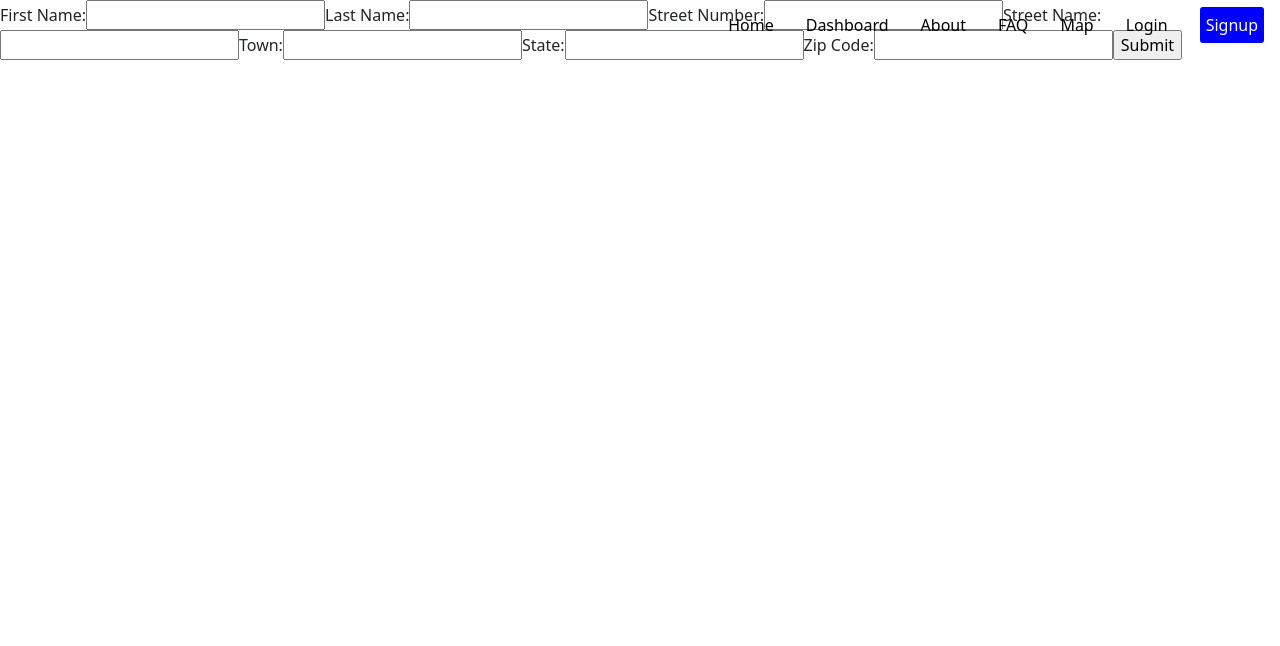
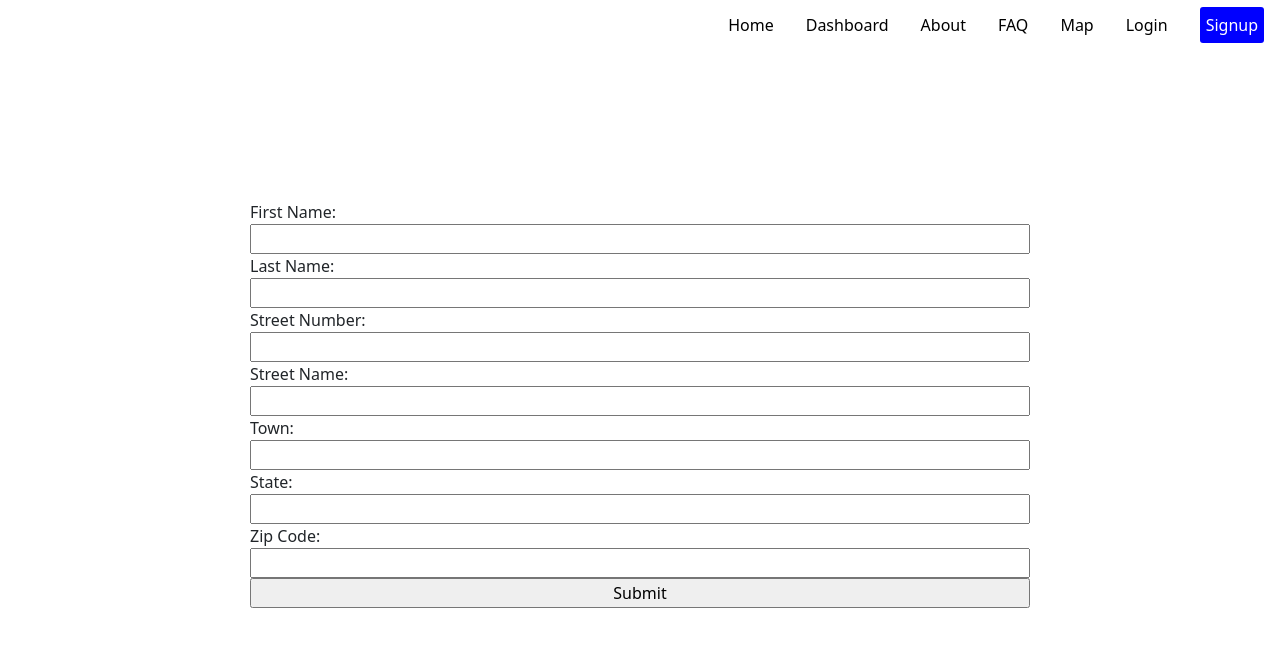
Before and after one commit to ariellekatherine92/product-club-front-end, a React (Create React App) app in the folder sea-levels/: page /profile in a window 1280 px wide. Shown: the top 646 px of the page. Built offline with nearby package versions, Linux system fonts and the light colour scheme; no server answers.

Commit message:
fixed signup form

```diff
--- a/sea-levels/src/components/Profile.jsx
+++ b/sea-levels/src/components/Profile.jsx
@@ -27,7 +27,8 @@ const Profile = ({user}) => {
   }
 
   return (
-    <form onSubmit={handleSubmit}>
+    <div className = "signup-wrapper">
+      <form className="signup-form" onSubmit={handleSubmit}>
         <label htmlFor="firstName">First Name: </label>
         <input type="text" name='firstName' id='firstName' value={form.firstName} onChange={handleChange}/>
         <label htmlFor="lastName">Last Name: </label>
@@ -44,6 +45,7 @@ const Profile = ({user}) => {
         <input type="text" name='zipCode' id='zipCode' value={form.zipCode} onChange={handleChange}/>
         <input type="submit" />
       </form>
+    </div>
   );
 };
 
--- a/sea-levels/src/styles/app.css
+++ b/sea-levels/src/styles/app.css
@@ -168,3 +168,18 @@ nav.page-nav > ul > li > a > .signup-btn {
 .mission-statement .description-container .our-mission p {
 
 }
+
+.signup-wrapper {
+    align-items: center;
+    padding: 100px;
+    margin-left: 50px;
+    margin-right: 50px;
+}
+
+.signup-wrapper .signup-form {
+    display: flex;
+    flex-direction: column;
+    padding: 50px;
+    margin: 50px;
+
+}
```
Lines whose indentation alone changed are shown as unchanged.
